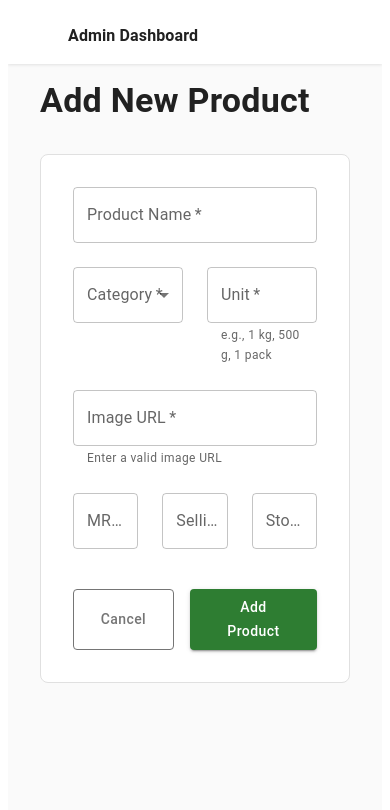
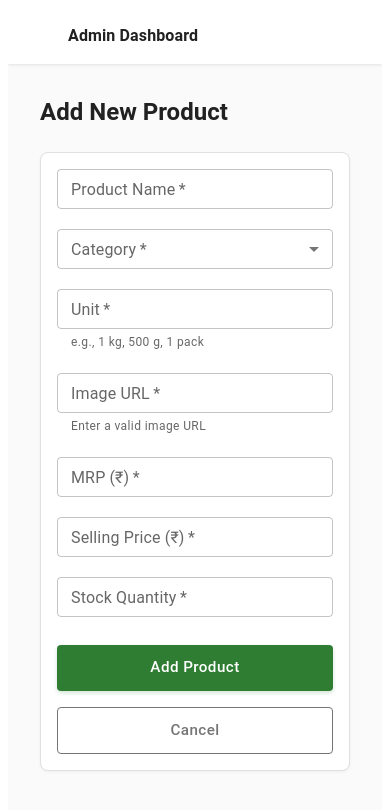
Before and after one commit to Sanketkadam3921/Grocery_Website_Demo, a React (Vite) app: page /admin/products/add in a window 390 px wide. Shown: the top 810 px of the page. Built offline with nearby package versions, Linux system fonts and the light colour scheme; some icons are missing.

Commit message:
new commit

```diff
--- a/src/features/admin/pages/AddProduct/AddProduct.jsx
+++ b/src/features/admin/pages/AddProduct/AddProduct.jsx
@@ -8,6 +8,8 @@
   Button,
   MenuItem,
   Alert,
+  useTheme,
+  useMediaQuery,
 } from "@mui/material";
 import { addProduct } from "../../services/productService";
 
@@ -22,6 +24,10 @@
 
 function AddProduct() {
   const navigate = useNavigate();
+  const theme = useTheme();
+  const isMobile = useMediaQuery(theme.breakpoints.down("sm"));
+  const isTablet = useMediaQuery(theme.breakpoints.down("md"));
+
   const [formData, setFormData] = useState({
     name: "",
     category: "",
@@ -126,17 +132,33 @@
   };
 
   return (
-    <Box sx={{ maxWidth: 900, mx: "auto", px: 2 }}>
+    <Box
+      sx={{
+        maxWidth: 900,
+        mx: "auto",
+        px: { xs: 2, sm: 3, md: 4 },
+        py: { xs: 2, sm: 3 },
+      }}
+    >
       <Typography
-        variant="h4"
-        sx={{ mb: 4, fontWeight: 600, color: "#212121" }}
+        variant={isMobile ? "h5" : "h4"}
+        sx={{
+          mb: { xs: 3, sm: 4 },
+          fontWeight: 600,
+          color: "#212121",
+        }}
       >
         Add New Product
       </Typography>
 
       <Paper
         elevation={0}
-        sx={{ p: 4, borderRadius: 2, border: "1px solid #e0e0e0" }}
+        sx={{
+          p: { xs: 2, sm: 3, md: 4 },
+          borderRadius: 2,
+          border: "1px solid #e0e0e0",
+          boxShadow: "0 1px 3px rgba(0,0,0,0.05)",
+        }}
       >
         {submitError && (
           <Alert severity="error" sx={{ mb: 3 }}>
@@ -145,7 +167,13 @@
         )}
 
         <form onSubmit={handleSubmit}>
-          <Box sx={{ display: "grid", gap: 3 }}>
+          <Box
+            sx={{
+              display: "flex",
+              flexDirection: "column",
+              gap: { xs: 2.5, sm: 3 },
+            }}
+          >
             {/* Product Name */}
             <TextField
               label="Product Name"
@@ -156,11 +184,16 @@
               helperText={errors.name}
               required
               fullWidth
+              size={isMobile ? "small" : "medium"}
             />
 
-            {/* Category and Unit */}
+            {/* Category and Unit - Stack on mobile */}
             <Box
-              sx={{ display: "grid", gridTemplateColumns: "1fr 1fr", gap: 3 }}
+              sx={{
+                display: "grid",
+                gridTemplateColumns: { xs: "1fr", sm: "1fr 1fr" },
+                gap: { xs: 2.5, sm: 3 },
+              }}
             >
               <TextField
                 select
@@ -172,6 +205,7 @@
                 helperText={errors.category}
                 required
                 fullWidth
+                size={isMobile ? "small" : "medium"}
               >
                 {CATEGORIES.map((category) => (
                   <MenuItem key={category} value={category}>
@@ -189,6 +223,7 @@
                 helperText={errors.unit || "e.g., 1 kg, 500 g, 1 pack"}
                 required
                 fullWidth
+                size={isMobile ? "small" : "medium"}
               />
             </Box>
 
@@ -202,14 +237,19 @@
               helperText={errors.image || "Enter a valid image URL"}
               required
               fullWidth
+              size={isMobile ? "small" : "medium"}
             />
 
-            {/* MRP, Price, and Stock */}
+            {/* MRP, Price, and Stock - Stack on mobile, 2 cols on tablet */}
             <Box
               sx={{
                 display: "grid",
-                gridTemplateColumns: "1fr 1fr 1fr",
-                gap: 3,
+                gridTemplateColumns: {
+                  xs: "1fr",
+                  sm: "1fr 1fr",
+                  md: "1fr 1fr 1fr",
+                },
+                gap: { xs: 2.5, sm: 3 },
               }}
             >
               <TextField
@@ -223,6 +263,7 @@
                 inputProps={{ min: 0, step: 0.01 }}
                 required
                 fullWidth
+                size={isMobile ? "small" : "medium"}
               />
 
               <TextField
@@ -236,6 +277,7 @@
                 inputProps={{ min: 0, step: 0.01 }}
                 required
                 fullWidth
+                size={isMobile ? "small" : "medium"}
               />
 
               <TextField
@@ -249,26 +291,35 @@
                 inputProps={{ min: 0 }}
                 required
                 fullWidth
+                size={isMobile ? "small" : "medium"}
+                sx={{
+                  gridColumn: { sm: "1 / -1", md: "auto" },
+                }}
               />
             </Box>
 
-            {/* Action Buttons */}
+            {/* Action Buttons - Stack on mobile */}
             <Box
               sx={{
                 display: "flex",
+                flexDirection: { xs: "column-reverse", sm: "row" },
                 gap: 2,
                 justifyContent: "flex-end",
-                mt: 2,
+                mt: { xs: 1, sm: 2 },
               }}
             >
               <Button
                 variant="outlined"
                 onClick={() => navigate("/admin/products")}
+                fullWidth={isMobile}
                 sx={{
                   textTransform: "none",
                   px: 4,
+                  py: { xs: 1.2, sm: 1 },
                   borderColor: "#757575",
                   color: "#757575",
+                  fontSize: { xs: "0.95rem", sm: "0.875rem" },
+                  fontWeight: 500,
                   "&:hover": {
                     borderColor: "#616161",
                     backgroundColor: "#f5f5f5",
@@ -280,12 +331,18 @@
               <Button
                 type="submit"
                 variant="contained"
+                fullWidth={isMobile}
                 sx={{
                   textTransform: "none",
                   px: 4,
+                  py: { xs: 1.2, sm: 1 },
+                  fontSize: { xs: "0.95rem", sm: "0.875rem" },
+                  fontWeight: 500,
                   backgroundColor: "#2e7d32",
+                  boxShadow: "0 2px 4px rgba(46, 125, 50, 0.2)",
                   "&:hover": {
                     backgroundColor: "#1b5e20",
+                    boxShadow: "0 4px 8px rgba(46, 125, 50, 0.3)",
                   },
                 }}
               >
--- a/src/features/admin/pages/EditProduct/EditProduct.jsx
+++ b/src/features/admin/pages/EditProduct/EditProduct.jsx
@@ -118,7 +118,7 @@
 
   if (submitError && !product) {
     return (
-      <Box sx={{ maxWidth: 900, mx: "auto", px: 2 }}>
+      <Box sx={{ maxWidth: 900, mx: "auto", px: { xs: 2, sm: 3 } }}>
         <Alert severity="error" sx={{ mb: 3 }}>
           {submitError}
         </Alert>
@@ -131,6 +131,7 @@
             height: 42,
             borderColor: "#757575",
             color: "#757575",
+            width: { xs: "100%", sm: "auto" },
             "&:hover": {
               borderColor: "#616161",
               backgroundColor: "#f5f5f5",
@@ -144,17 +145,26 @@
   }
 
   return (
-    <Box sx={{ maxWidth: 900, mx: "auto", px: 2 }}>
+    <Box sx={{ maxWidth: 900, mx: "auto", px: { xs: 2, sm: 3 } }}>
       <Typography
         variant="h4"
-        sx={{ mb: 4, fontWeight: 600, color: "#212121" }}
+        sx={{
+          mb: { xs: 3, md: 4 },
+          fontWeight: 600,
+          color: "#212121",
+          fontSize: { xs: "1.75rem", sm: "2rem", md: "2.125rem" },
+        }}
       >
         Edit Product
       </Typography>
 
       <Paper
         elevation={0}
-        sx={{ p: 4, borderRadius: 2, border: "1px solid #e0e0e0" }}
+        sx={{
+          p: { xs: 2.5, sm: 3, md: 4 },
+          borderRadius: 2,
+          border: "1px solid #e0e0e0",
+        }}
       >
         {submitError && (
           <Alert severity="error" sx={{ mb: 3 }}>
@@ -163,10 +173,22 @@
         )}
 
         {/* Display Product Info (Read-only) */}
-        <Box sx={{ mb: 4, p: 3, backgroundColor: "#f5f5f5", borderRadius: 2 }}>
+        <Box
+          sx={{
+            mb: 4,
+            p: { xs: 2, sm: 2.5, md: 3 },
+            backgroundColor: "#f5f5f5",
+            borderRadius: 2,
+          }}
+        >
           <Typography
             variant="h6"
-            sx={{ mb: 3, fontWeight: 600, color: "#212121" }}
+            sx={{
+              mb: { xs: 2, md: 3 },
+              fontWeight: 600,
+              color: "#212121",
+              fontSize: { xs: "1.125rem", sm: "1.25rem" },
+            }}
           >
             Product Information
           </Typography>
@@ -174,8 +196,8 @@
           <Box
             sx={{
               display: "grid",
-              gridTemplateColumns: "repeat(2, 1fr)",
-              gap: 3,
+              gridTemplateColumns: { xs: "1fr", sm: "repeat(2, 1fr)" },
+              gap: { xs: 2, sm: 2.5, md: 3 },
             }}
           >
             <Box>
@@ -244,16 +266,25 @@
         <Box sx={{ mb: 3 }}>
           <Typography
             variant="h6"
-            sx={{ mb: 3, fontWeight: 600, color: "#212121" }}
+            sx={{
+              mb: { xs: 2, md: 3 },
+              fontWeight: 600,
+              color: "#212121",
+              fontSize: { xs: "1.125rem", sm: "1.25rem" },
+            }}
           >
             Update Details
           </Typography>
 
           <form onSubmit={handleSubmit}>
             <Box sx={{ display: "grid", gap: 3 }}>
-              {/* Price and Stock in one row */}
+              {/* Price and Stock in one row on desktop, stacked on mobile */}
               <Box
-                sx={{ display: "grid", gridTemplateColumns: "1fr 1fr", gap: 3 }}
+                sx={{
+                  display: "grid",
+                  gridTemplateColumns: { xs: "1fr", sm: "1fr 1fr" },
+                  gap: 3,
+                }}
               >
                 <TextField
                   label="Selling Price (₹)"
@@ -286,8 +317,9 @@
               <Box
                 sx={{
                   display: "flex",
+                  flexDirection: { xs: "column", sm: "row" },
                   gap: 2,
-                  justifyContent: "flex-end",
+                  justifyContent: { xs: "stretch", sm: "flex-end" },
                   mt: 2,
                 }}
               >
@@ -300,6 +332,8 @@
                     height: 42,
                     borderColor: "#757575",
                     color: "#757575",
+                    width: { xs: "100%", sm: "auto" },
+                    order: { xs: 2, sm: 1 },
                     "&:hover": {
                       borderColor: "#616161",
                       backgroundColor: "#f5f5f5",
@@ -316,6 +350,8 @@
                     px: 4,
                     height: 42,
                     backgroundColor: "#2e7d32",
+                    width: { xs: "100%", sm: "auto" },
+                    order: { xs: 1, sm: 2 },
                     "&:hover": {
                       backgroundColor: "#1b5e20",
                     },
--- a/src/features/user/pages/Home/components/Footer.jsx
+++ b/src/features/user/pages/Home/components/Footer.jsx
@@ -461,7 +461,7 @@
               Terms of Service
             </Link>
             <Link
-              href="#"
+              href="/admin"
               sx={{
                 color: "#666",
                 textDecoration: "none",
```
